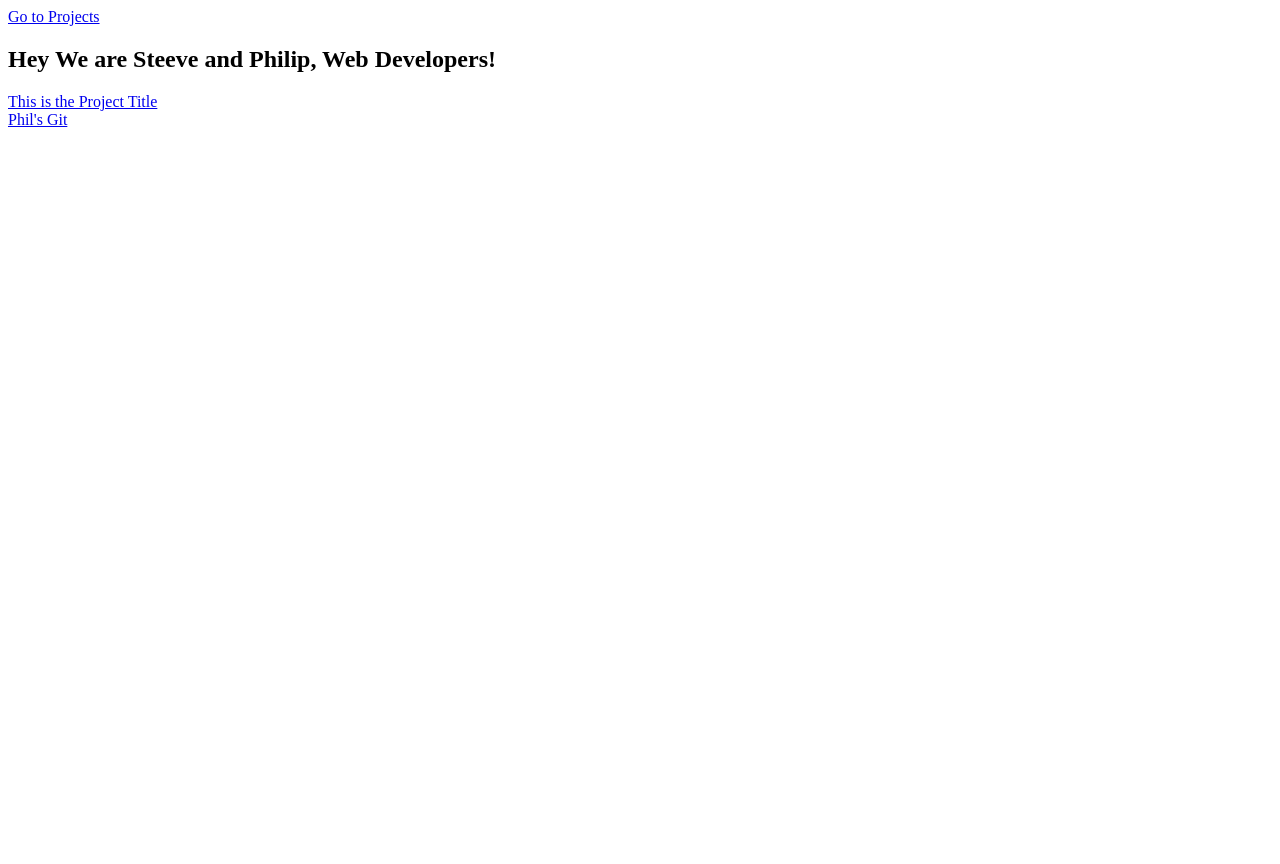
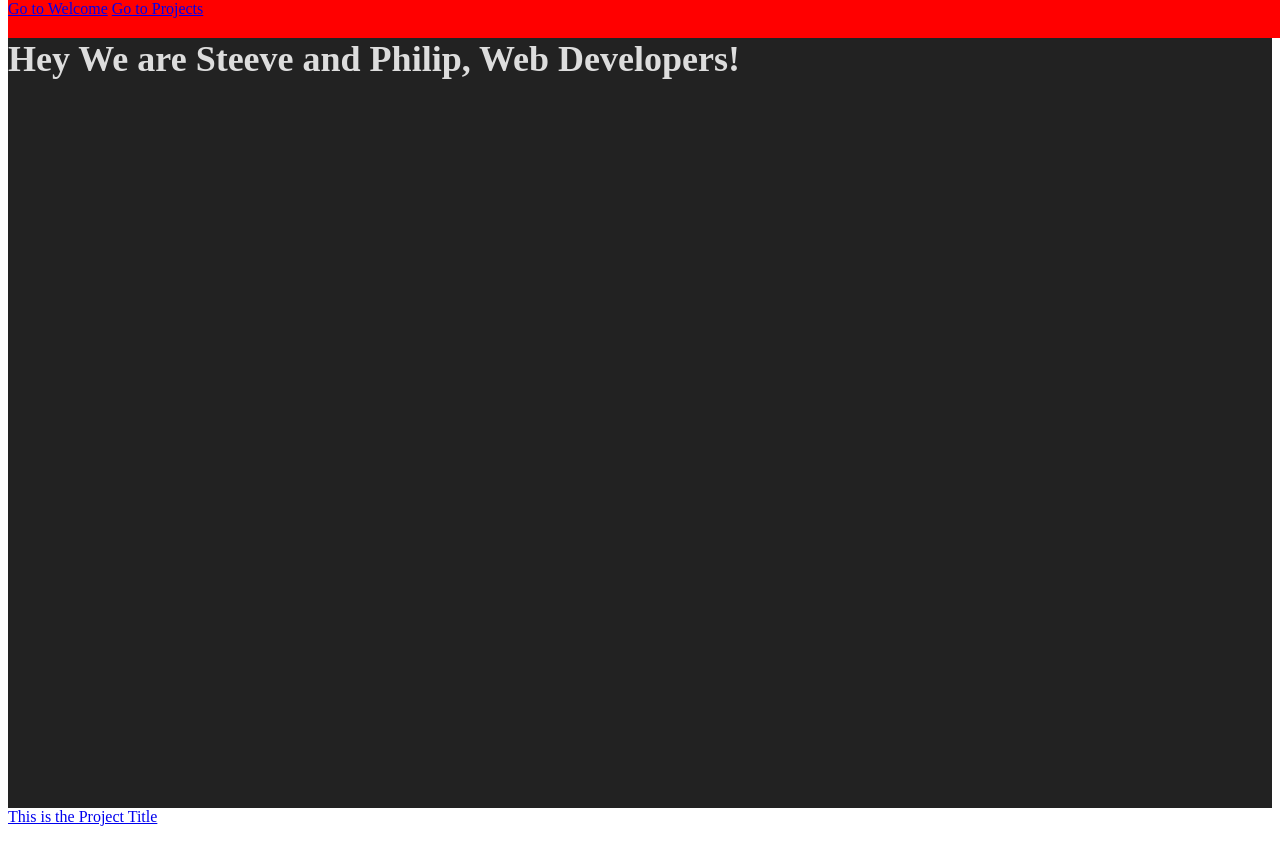
Before and after one commit to Kemsty2/microverse-challenge-philip-steeve, a plain HTML site: page index.html in a window 1280 px wide. Shown: the top 864 px of the page. Before the commit the page ends 800 px from the top, so only its background shows below. Drawn offline with Linux system fonts and the light colour scheme.

Commit message:
complete the challenge

```diff
--- a/css/style.css
+++ b/css/style.css
@@ -0,0 +1,30 @@
+body {
+    display: flex;
+    flex-direction: column;
+}
+
+#welcome-section {
+    min-height: 100vh;
+    background-color: #222;
+    color: #ddd;
+    font-size: 1em;
+}
+
+#projects {
+    min-height: 100vh;
+}
+
+#navbar {
+    position: fixed;
+    top: 0;
+    bottom: 0;
+    height: 38px;
+    background: red;
+    width: 100%;
+}
+
+@media only screen and (min-width: 768px){
+    #welcome-section {
+        font-size: 1.5em;;
+    }
+}
--- a/index.html
+++ b/index.html
@@ -8,8 +8,10 @@
 
   <body>
     <nav id="navbar">
+      <a href="#welcome-section">Go to Welcome</a>
       <a href="#projects">Go to Projects</a>
     </nav>
+
     <section id="welcome-section">
       <h1>Hey We are Steeve and Philip, Web Developers!</h1>
     </section>
@@ -18,9 +20,9 @@
       <div class="project-tile">
         <a href="https://www.google.com" target="_blank">This is the Project Title</a>
       </div>
+    </section>
 
-    </section>
-    <a href="https://github.com/Ninjaphil24" target="_blank">Phil's Git</a>
+    <a href="https://github.com/Ninjaphil24" target="_blank" id="profile-link">Phil's Git</a>
     <script src="https://cdn.freecodecamp.org/testable-projects-fcc/v1/bundle.js"></script>
 
     <!--
```
